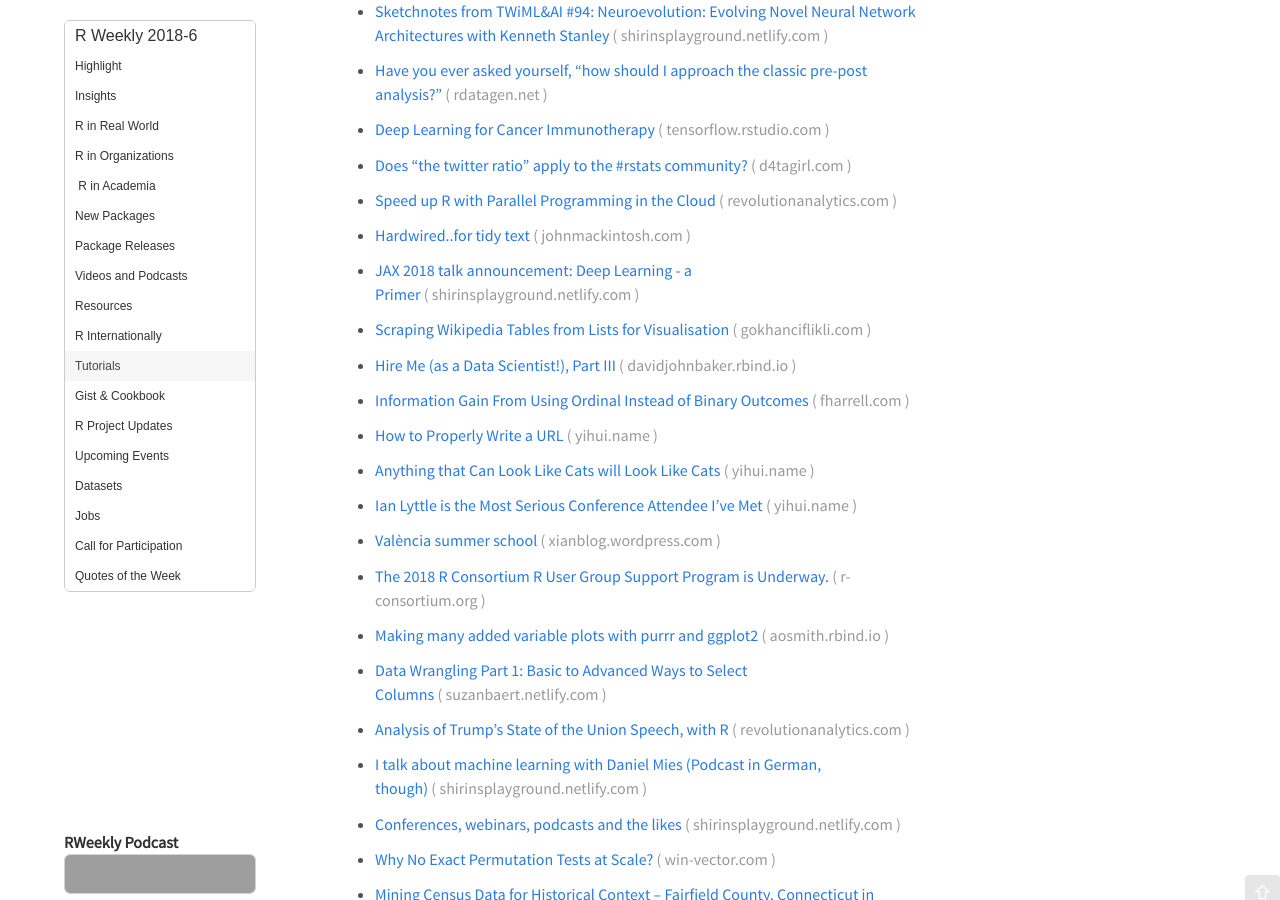
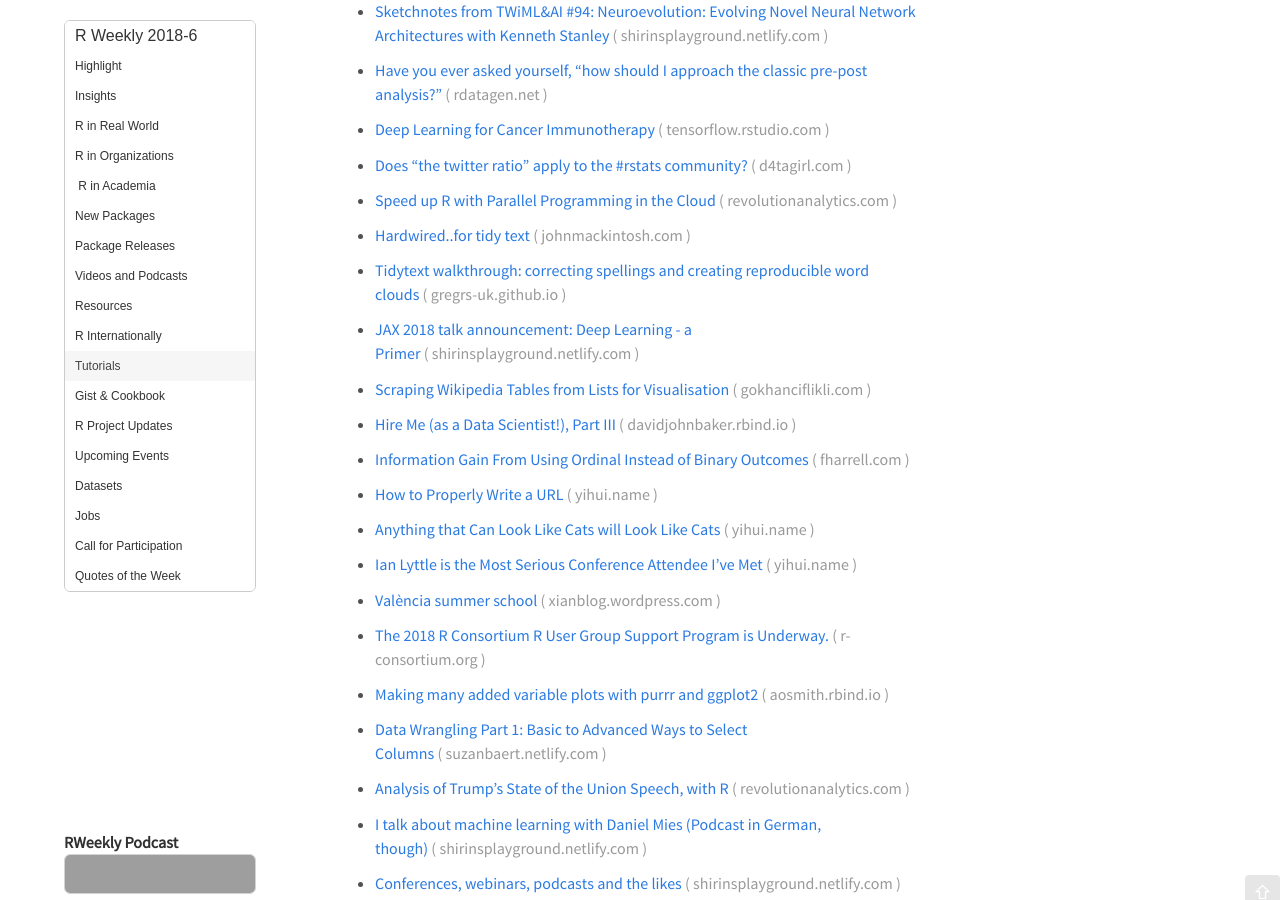
Before and after one commit to rweekly/rweekly.org, a Jekyll site: the page built from draft.md, in a window 1280 px wide and 900 px high, scrolled down 4507 px. Built offline with Jekyll 4.4.1, drawn with Linux system fonts in a browser that asks for light colours; emoji names are drawn with the system emoji font; comment, search, counter and statistics services are not loaded; grey boxes are pictures that could not be loaded.

Commit message:
Add tidytext spelling / word cloud post to draft

```diff
--- a/draft.md
+++ b/draft.md
@@ -171,6 +171,8 @@
 
 + [Hardwired..for tidy text](https://www.johnmackintosh.com/2018-01-30-hardwired-for-tidy-text/)
 
++ [Tidytext walkthrough: correcting spellings and creating reproducible word clouds](https://gregrs-uk.github.io/2018-02-03/tidytext-walkthrough-correcting-spellings-reproducible-word-clouds/)
+
 + [JAX 2018 talk announcement: Deep Learning - a Primer](https://shirinsplayground.netlify.com/2018/01/jax2018/)
 
 + [Scraping Wikipedia Tables from Lists for Visualisation](https://www.gokhanciflikli.com/post/scraping-wikipedia/)
```
